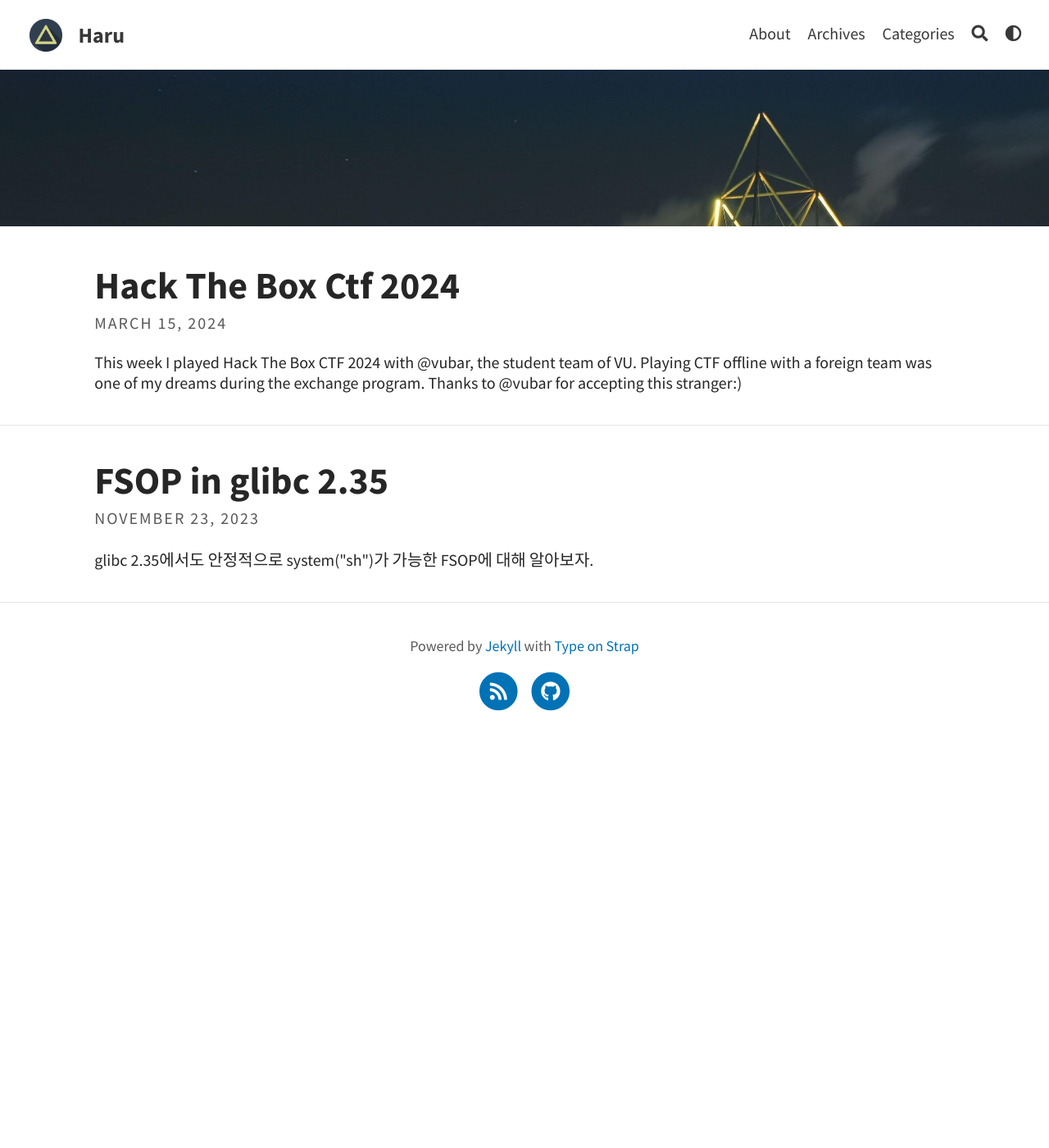
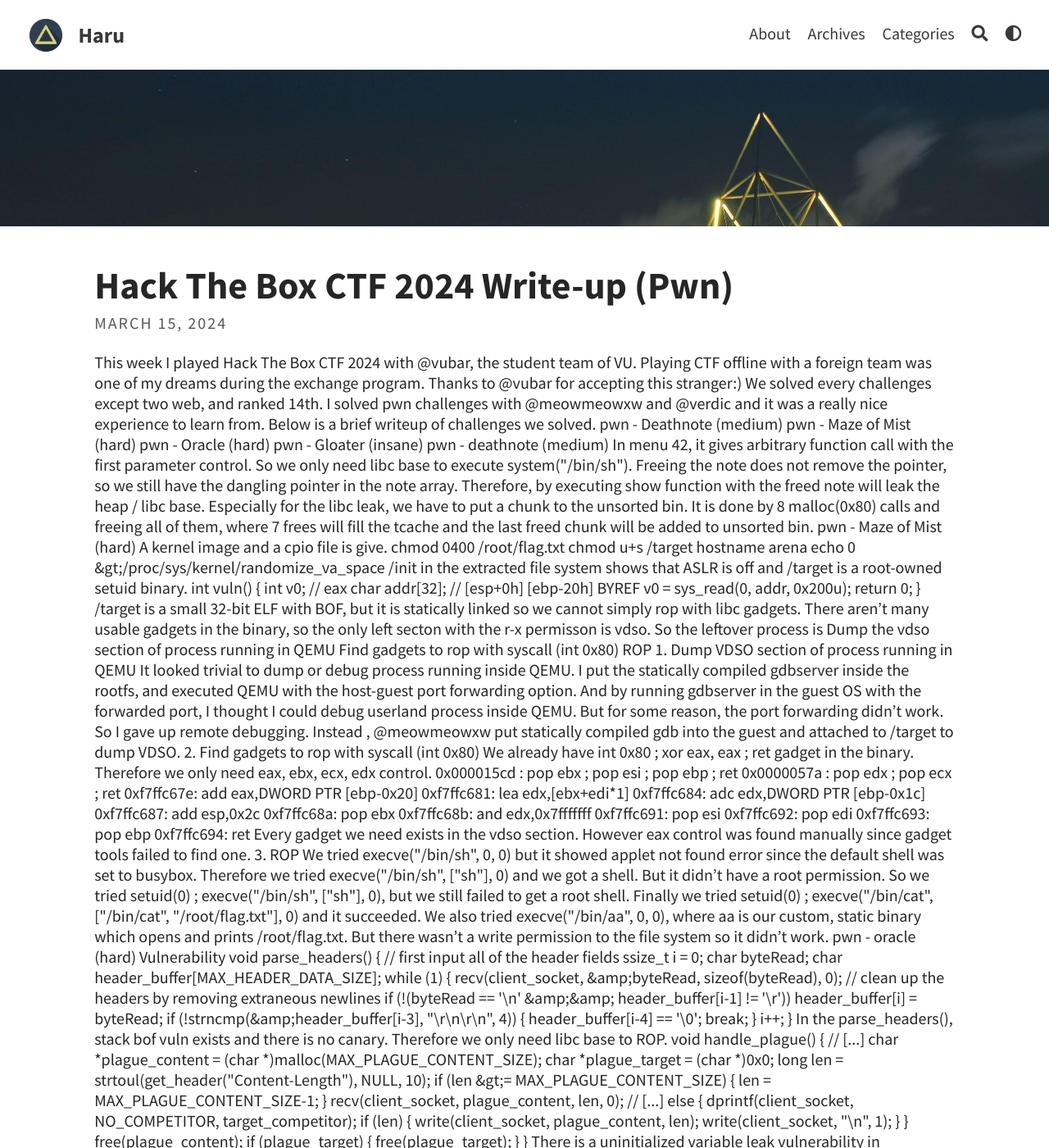
Before and after one commit to hareh4ru/hareh4ru.github.io, a Jekyll site: the page built from index.html, in a window 1280 px wide and 1400 px high. Shown: the whole window at 82% size. Built offline with Jekyll 4.4.1, drawn with Linux system fonts in a browser that asks for light colours; a script that is not in the unit is left out; the list of posts is cut into pages by our own code; some of the changed text lies outside the part shown.

Commit message:
Update 2024-03-15-Hack-The-Box-CTF-2024.md

```diff
--- a/_posts/2024-03-15-Hack-The-Box-CTF-2024.md
+++ b/_posts/2024-03-15-Hack-The-Box-CTF-2024.md
@@ -1,3 +1,11 @@
+---
+published: true
+layout: post
+category: pwn
+tags: HTB2024
+excerpt_separator: <!--more-->
+title: Hack The Box CTF 2024 Write-up (Pwn)
+---
 This week I played Hack The Box CTF 2024 with @vubar, the student team of VU. Playing CTF offline with a foreign team was one of my dreams during the exchange program. Thanks to @vubar for accepting this stranger:)
 
 We solved every challenges except two web, and ranked 14th. I solved pwn challenges with @meowmeowxw and @verdic and it was a really nice experience to learn from.
```
